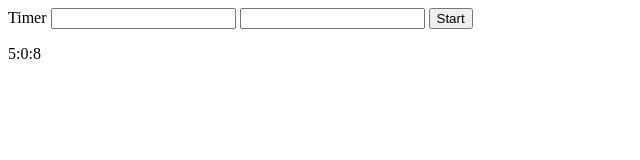
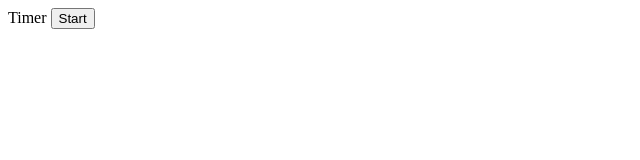
Before and after one commit to BriGuy520/Pomodoro-Timer, a website: page src/index.html in a window 1280 px wide. Shown: the whole page, without its empty margins (0-640 px from the left). Drawn offline with Linux system fonts and the light colour scheme.

Commit message:
restructered the timer

```diff
--- a/src/index.html
+++ b/src/index.html
@@ -7,8 +7,6 @@
     <body>
 
         <label>Timer</label>
-        <input type="text" class="hours">
-        <input type="text" class="minutes">
         <button id="startTimer" type="Submit">Start</button>
 
         <p class="running-clock"></p>
--- a/src/timer.js
+++ b/src/timer.js
@@ -5,55 +5,55 @@ const setHours = document.querySelector('.hours');
 
 const runningClock = document.querySelector('.running-clock');
 
-const setSeconds = "00";
-let seconds;
+const setCountdown = new Date().getTime();
 
-function finishTimer() {
+let x = setInterval(function(){
 
-    const start = new Date();
+    let end = new Date().getTime();
 
-    let setHour = start.getHours();
-    let setMinute = start.getMinutes();
-    let setSeconds = start.getSeconds();
+    let hours = Math.floor((end % (1000 * 60 * 60 * 24)) / (1000 * 60 * 60));
+    let minutes = Math.floor((end % (1000 * 60 * 60)) / (1000 * 60));
+    let seconds = Math.floor((end % (1000 * 60)) / 1000);
 
-    // console.log(setHour);
-    // console.log(setMinute);
-    // console.log(setSeconds);
+    console.log(hours);
+    console.log(minutes);
+    console.log(seconds);
+}, 1000);
 
-    let endHour = setMinute >= 35 ? setHour + 1 : setHour;
-    let endMinute = setMinute >= 35 ? setMinute + 25 - 60 : setMinute + 25;
-    let endSeconds = setSeconds >= 35 ? setSeconds + 25 - 60 : setSeconds;
+// function endTimer() {
 
-    console.log(endHour);
-    console.log(endMinute);
-    console.log(endSeconds);
+//     const end = new Date();
 
-    runningClock.textContent = `${endHour}:${endMinute}:${endSeconds}`;
+//     const setHour = end.getHours();
+//     const setMinute = end.getMinutes();
+//     const endSeconds = end.getSeconds();
 
-}
+//     const endHour = setMinute >= 35 ? setHour + 1 : setHour;
+//     const endMinute = setMinute >= 35 ? setMinute + 25 - 60 : setMinute + 25;
 
-function setTimer(){
-    const go = new Date();
+//     return `${endHour}:${endMinute}:${endSeconds}`;
 
-    const hours = go.getHours();
-    const minutes = go.getMinutes();
-    const seconds = go.getSeconds();
+// }
 
-    runningClock.textContent = `${hours}:${minutes}:${seconds}`;
-}
+// function setTimer(){
+//     setInterval(function(){
+//         const go = new Date();
 
-function compareStartFinish(start, end){
-    // we are going to do some logic here;
+//         const hours = go.getHours();
+//         const minutes = go.getMinutes();
+//         const seconds = go.getSeconds();
 
-}
+//         runningClock.textContent = `${Number(hours)}:${Number(minutes)}:${Number(seconds)}`;
 
-function countdown(){
-    setInterval(function(){
-        setTimer();
-    }, 1000)
-}
+//     }, 1000);
+
+// }
 
 
-finishTimer();
 
-startTimer.addEventListener('click', countdown);
+
+// startTimer.addEventListener('click', () => {
+//     console.log(typeof setTimer());
+
+//     // runningClock.textContent = endTimer() - setTimer();
+// });
```
